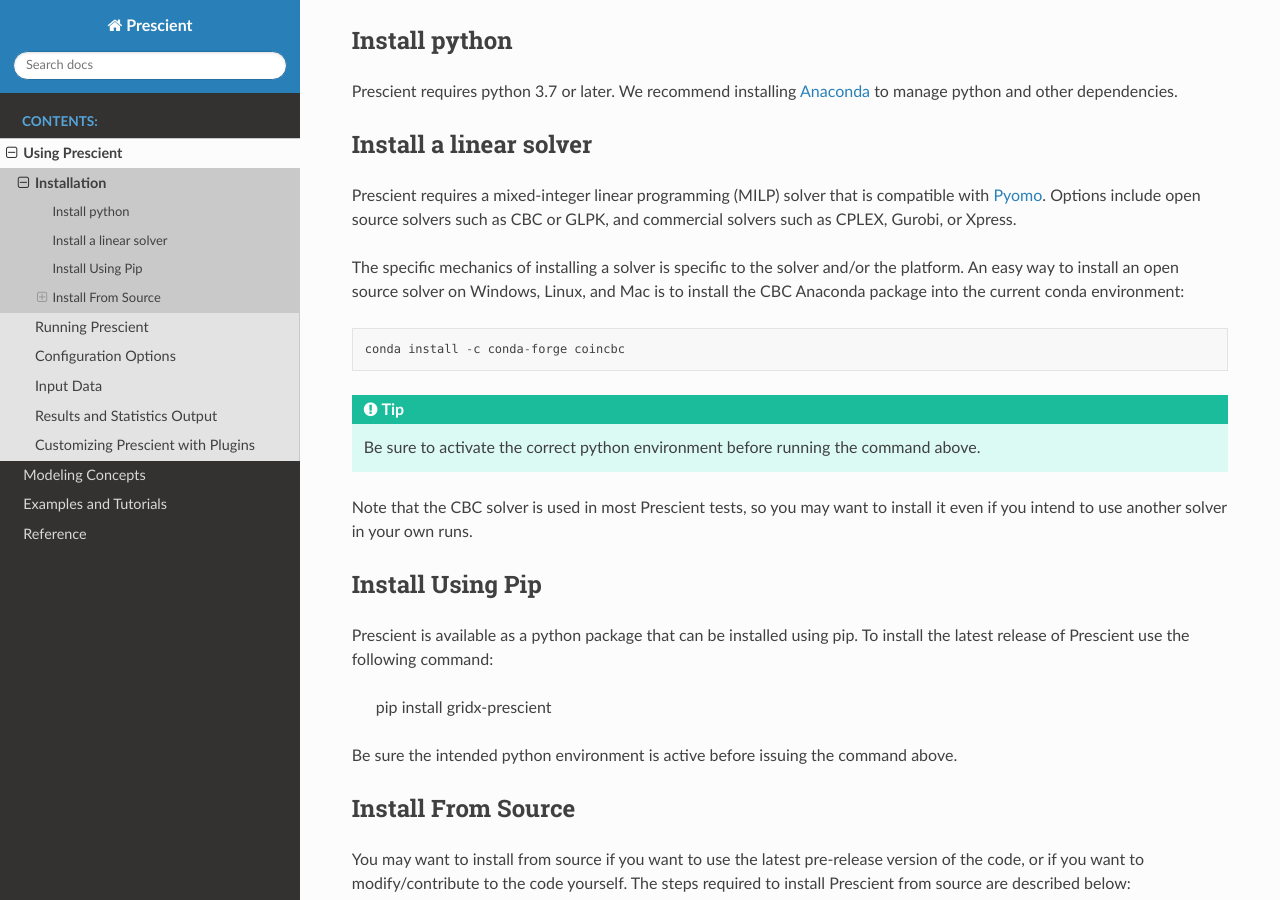
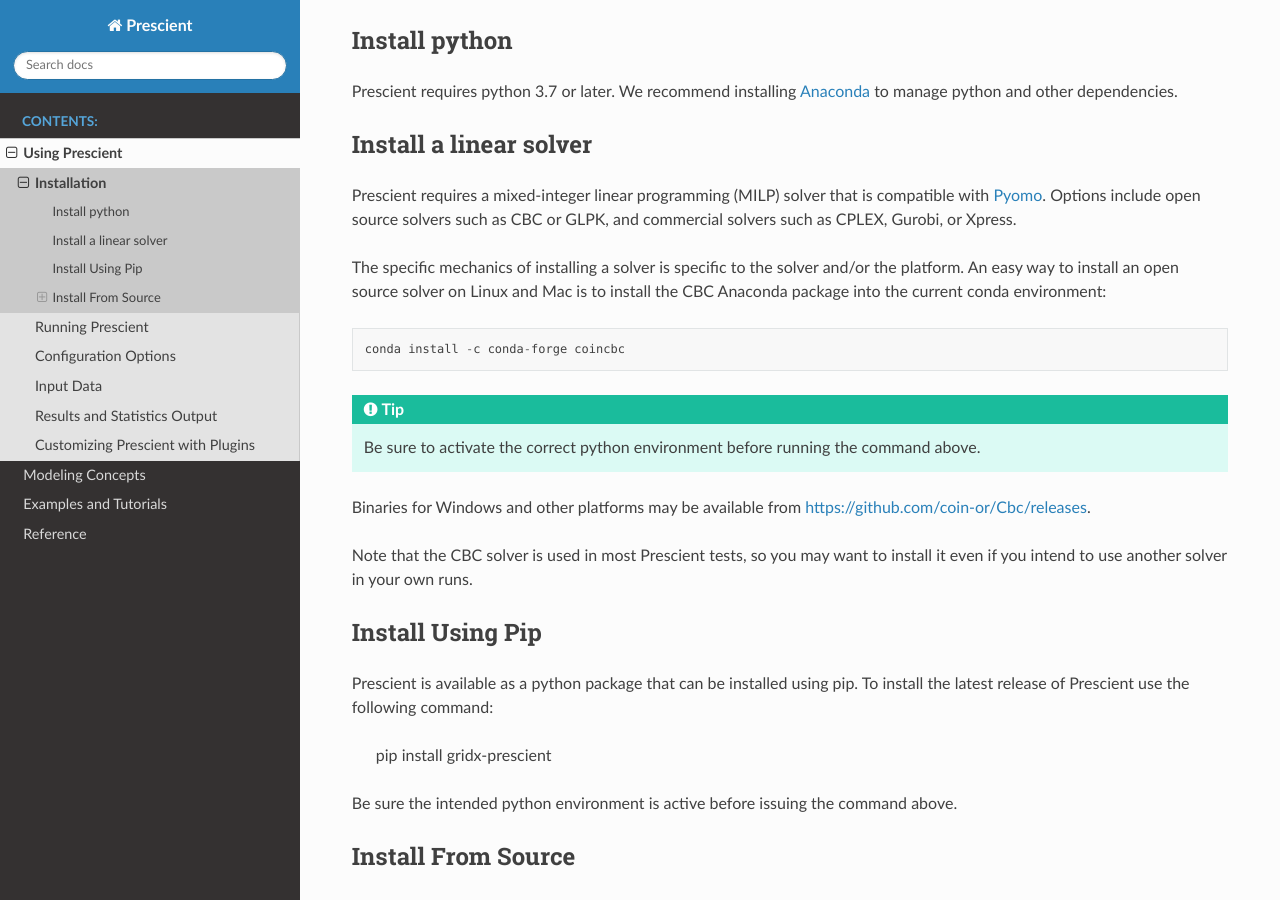
Before and after one commit to grid-parity-exchange/Prescient, a Sphinx documentation site: the page built from doc/OnlineDocs/source/tasks/install.rst, in a window 1280 px wide and 900 px high, scrolled down 496 px. Built offline with Sphinx 7.4.7 and the Read the Docs theme 2.0.0, drawn with Linux system fonts in a browser that asks for light colours; some of the changed text lies outside the part shown.

Commit message:
Update instructions to test prescient and install CBC

```diff
--- a/doc/OnlineDocs/source/tasks/install.rst
+++ b/doc/OnlineDocs/source/tasks/install.rst
@@ -24,13 +24,15 @@
 and commercial solvers such as CPLEX, Gurobi, or Xpress.
 
 The specific mechanics of installing a solver is specific to the solver and/or the platform. An easy way to
-install an open source solver on Windows, Linux, and Mac is to install the CBC Anaconda package into the
+install an open source solver on Linux and Mac is to install the CBC Anaconda package into the
 current conda environment::
 
 	conda install -c conda-forge coincbc
 
 .. tip::
    Be sure to activate the correct python environment before running the command above.
+
+Binaries for Windows and other platforms may be available from https://github.com/coin-or/Cbc/releases.
 
 Note that the CBC solver is used in most Prescient tests, so you may want to install it even if
 you intend to use another solver in your own runs.
```
Also changed, not shown: other parts of doc/OnlineDocs/source/tasks/install.rst (+1 -1 lines), README.md (+2 -3 lines).
